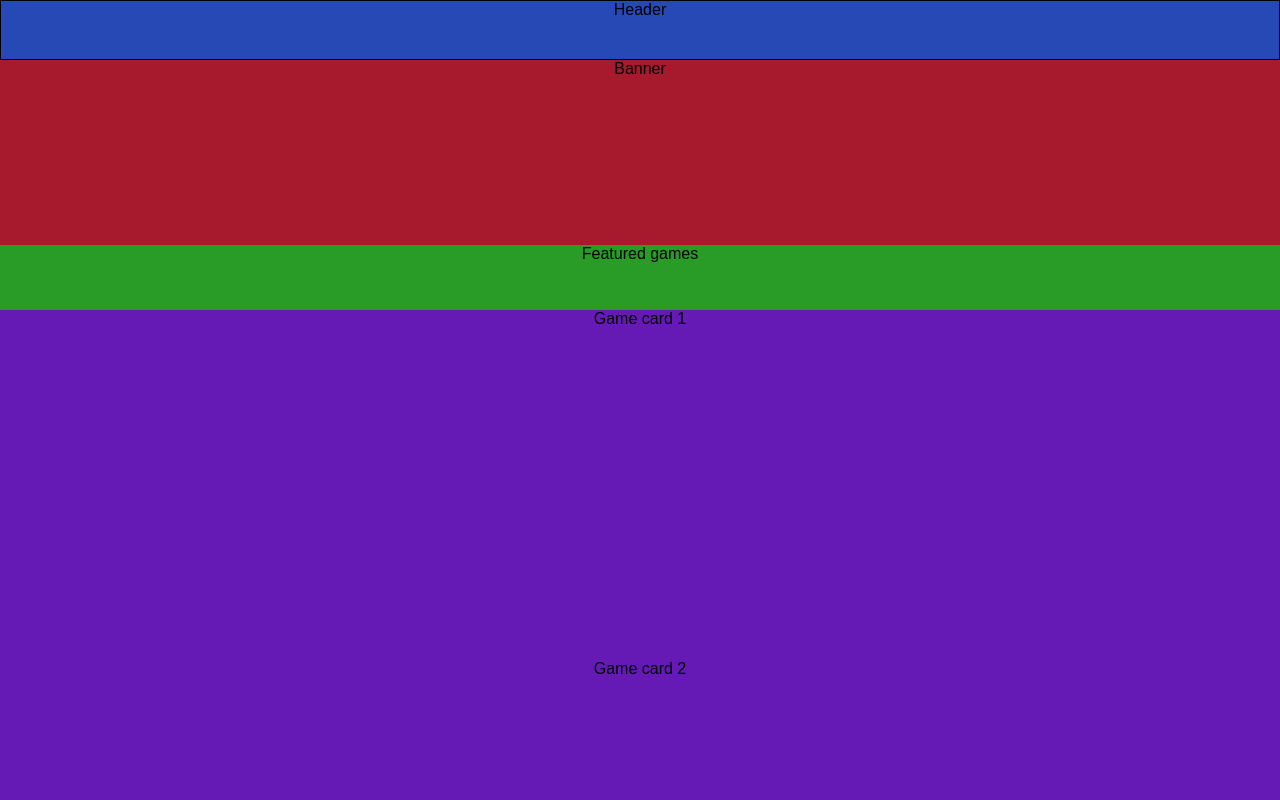
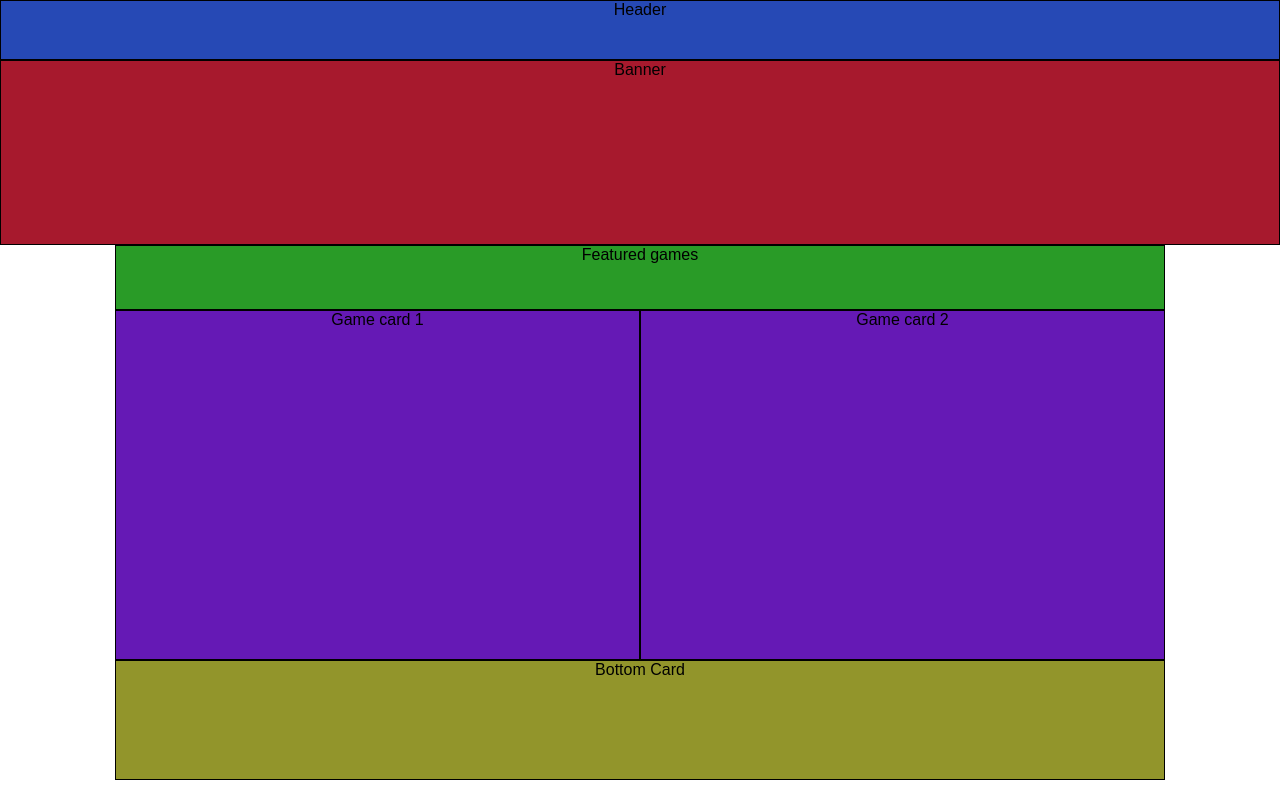
Before and after one commit to Jdog7183/se1400, a plain HTML site: page milestone4/index.html in a window 1280 px wide. Shown: the top 800 px of the page. Drawn offline with Linux system fonts and the light colour scheme.

Commit message:
grid finish

```diff
--- a/milestone4/style.css
+++ b/milestone4/style.css
@@ -6,11 +6,9 @@ html, body {
     width: 100%;
     font-family: Arial, sans-serif;
 }
-.page-grid {
+.full-grid {
     display: grid;
-    grid-template-columns:
-    minmax(0px, 1fr) repeat(6, minmax(0,175px)) minmax(0px, 1fr)
-    minmax (0px, 1fr);
+    grid-template-columns: minmax(0px, 1fr) repeat(6, minmax(0,175px)) minmax(0px, 1fr);
     gap: 0;
     width: 100%;
 }
@@ -24,35 +22,37 @@ html, body {
 .banner-class {
     grid-column: 1 / 9;
     background-color: #a7192d;
-    border: 1px #000000;
+    border: 1px solid #000000;
     min-height: 185px;
     text-align: center;
 }
 .featured-content {
     grid-column: 2 / 8;
     background-color: #299b27;
-    border: 1px #000000;
+    border: 1px solid #000000;
     min-height: 65px;
     text-align: center
 }
 .game-card1 {
     grid-column: 2 / 5;
+    grid-row: 4;
     background-color: #6519b5;
-    border: 1px #000000;
+    border: 1px solid #000000;
     min-height: 350px;
     text-align: center
 }
 .game-card2 {
     grid-column: 5 / 8;
+    grid-row: 4;
     background-color: #6519b5;
-    border: 1px #000000;
+    border: 1px solid #000000;
     min-height: 350px;
     text-align: center;
 }
 .bottom-card {
     grid-column: 2 / 8;
     background-color: #92952b;
-    border: 1px #000000;
+    border: 1px solid #000000;
     min-height: 120px;
     text-align: center;
 }
```
